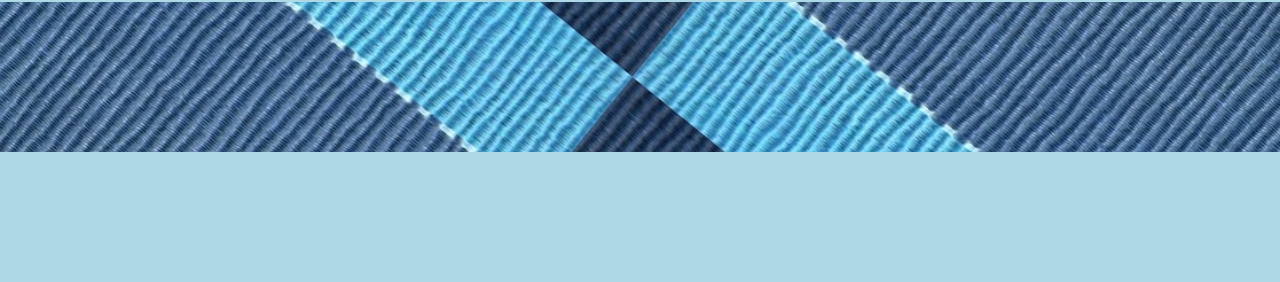
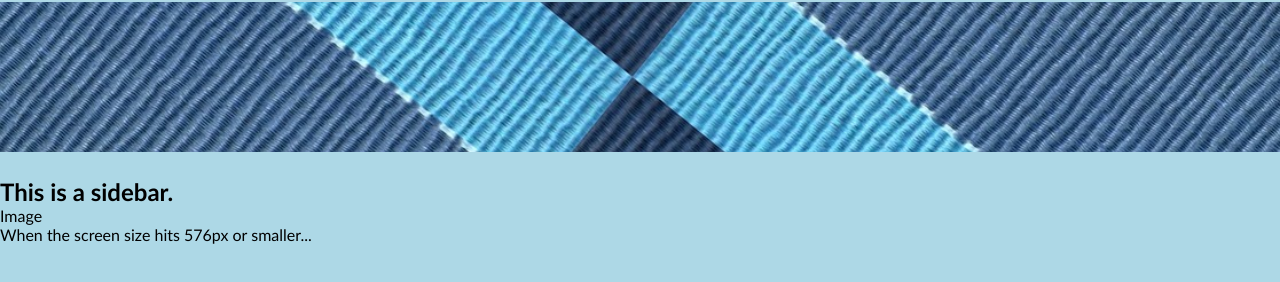
Before and after one commit to tugwellchristi/Personal-Portfolio, a plain HTML site: page Assets/index.html in a window 1280 px wide. Shown: the part 84-366 px from the top of the page. Drawn offline with Linux system fonts and the light colour scheme.

Commit message:
Added acceptance criteria needs to html

```diff
--- a/Assets/index.html
+++ b/Assets/index.html
@@ -33,6 +33,8 @@ THEN I am presented with a responsive layout that adapts to my viewport -->
       <h1> CHRISTI TUGWELL</h1>
       <div>
         <ul>
+          <!-- WHEN I click one of the links in the navigation
+          THEN the UI scrolls to the corresponding section-->
           <li><a href="#about-me"><u>About Me</u></a></li>
           <li><a href="#work"><u>Work</u></a> </li>
           <li><a href="#contact-me"><u>Contact Me</u></a> </li>
@@ -41,13 +43,17 @@ THEN I am presented with a responsive layout that adapts to my viewport -->
       </div>
     </header>
     <div class="hero"></div>
+
     <main>
-
+      <aside>
+        <h2>This is a sidebar.</h2>
+        <div class="sample-img">Image</div>
+        <p>When the screen size hits 576px or smaller...</p>
+      </aside>
     </main>
 
     <footer>
+    </footer>
 
-    </footer>
-  </p>
    </body>
 </html>
```
